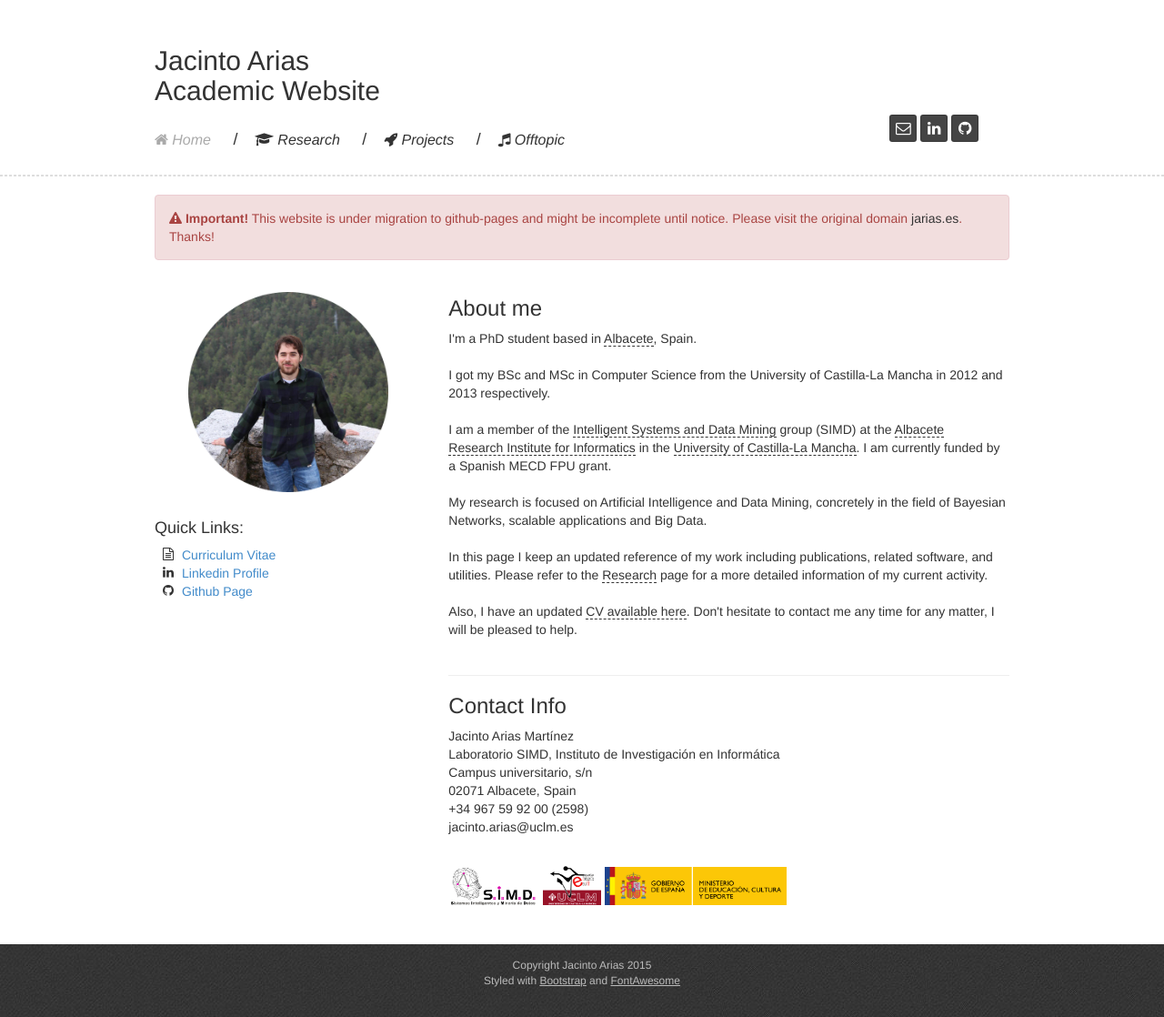
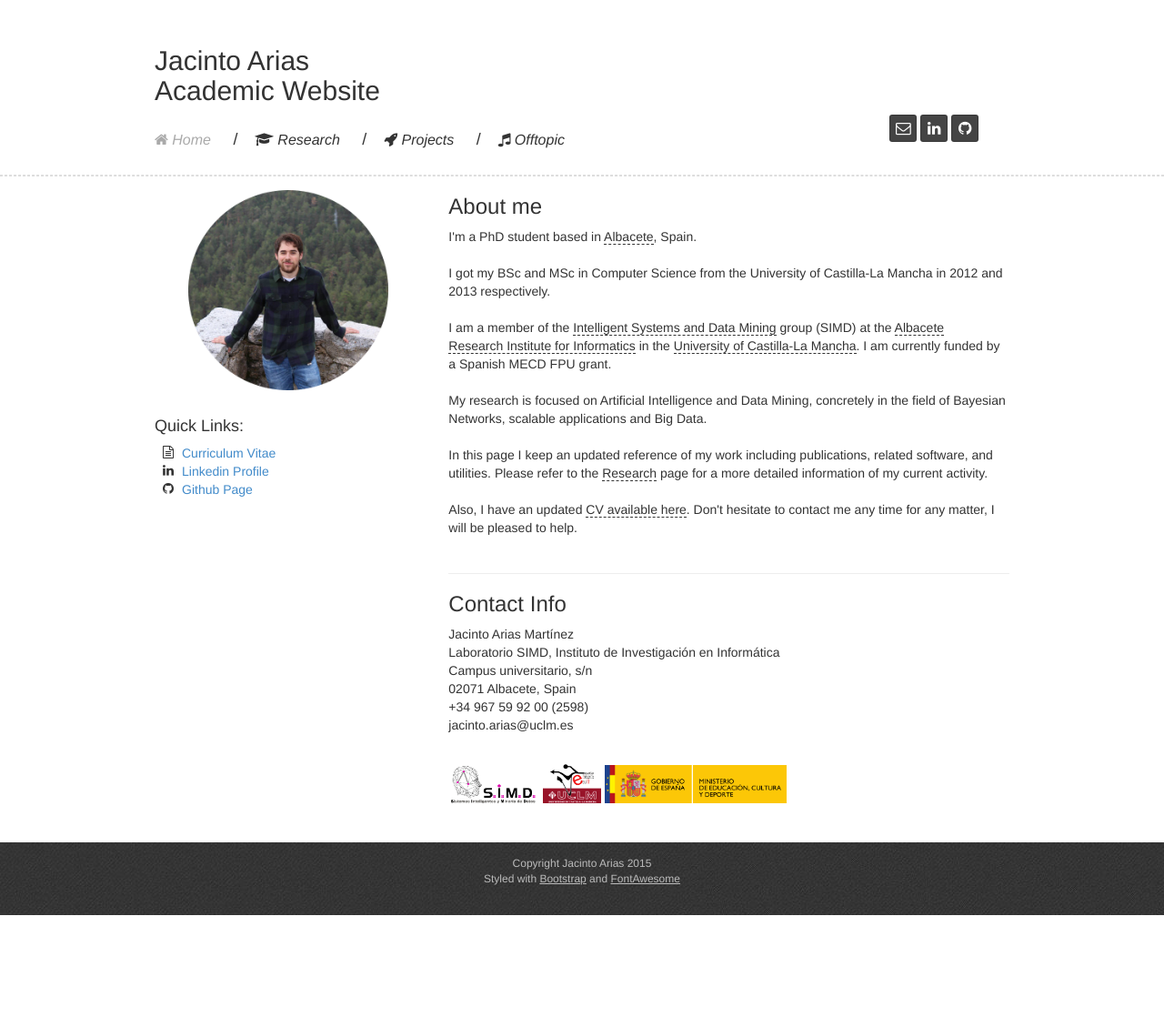
Before and after one commit to jacintoArias/jacintoArias, a Jekyll site: the page built from index.html, in a window 1280 px wide. Shown: the whole page at 91% size. Built offline with Jekyll 4.4.1, drawn with Linux system fonts in a browser that asks for light colours; nearby versions of some CDN libraries; after the commit the page ends 1006 px from its top, so only the background shows below that.

Commit message:
Remove the migration warning.

```diff
--- a/_layouts/default.html
+++ b/_layouts/default.html
@@ -19,10 +19,6 @@
         </div>
 
         <main class="container">
-            <br>
-            <div class="alert alert-danger">
-              <i class="fa fa-exclamation-triangle" aria-hidden="true"></i> <b>Important!</b> This website is under migration to github-pages and might be incomplete until notice. Please visit the original domain <a href="http://jarias.es">jarias.es</a>. Thanks!
-            </div>
             {{ content }}
         </main>
 
```
